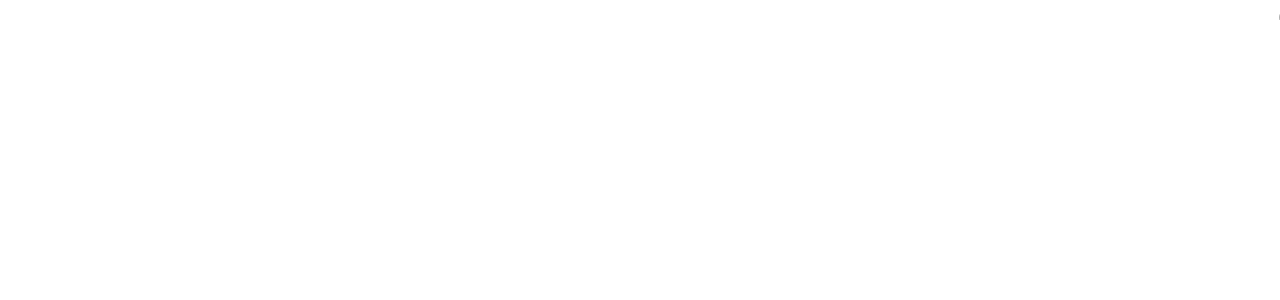
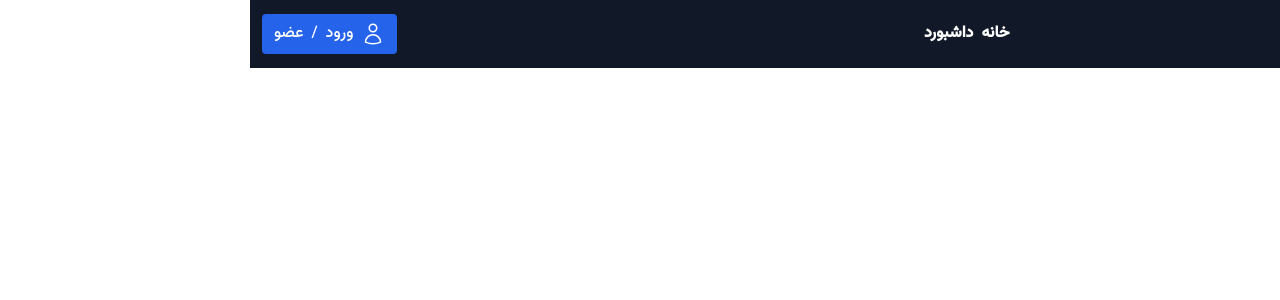
Before and after one commit to AliNikandish/FullStack-BlogApp-Nextjs14, a Next.js app: page / in a window 1280 px wide. Shown: the top 300 px of the page. Built offline with nearby package versions, Linux system fonts and the light colour scheme.

Commit message:
Feat: Add Navbar

```diff
--- a/app/layout.tsx
+++ b/app/layout.tsx
@@ -1,3 +1,4 @@
+import NavBar from '@/components/NavBar'
 import './globals.css'
 import type { Metadata } from 'next'
 
@@ -14,6 +15,7 @@
   return (
     <html lang="en">
       <body className='font-VazirMedium' dir='rtl'>
+        <NavBar/>
         {children}
       </body>
     </html>
--- /dev/null
+++ b/components/NavBar.tsx
@@ -0,0 +1,71 @@
+"use client";
+import Link from "next/link";
+import React, { useState } from "react";
+
+const NavBar = () => {
+
+  return (
+    <>
+      <div className="flex flex-wrap place-items-center">
+        <section className="relative mx-auto">
+          <nav className="flex justify-between bg-gray-900 text-white w-screen px-3 items-center">
+            <div className="px-5 xl:px-12 py-4 flex w-full items-center">
+              <Link className="text-3xl font-bold font-heading" href="#">
+                بلاگ
+              </Link>
+              <ul className="flex px-4 mx-auto font-semibold font-heading space-x-12 gap-x-2">
+                <li>
+                  <Link className="hover:text-gray-200" href="#">
+                    خانه
+                  </Link>
+                </li>
+                <li>
+                  <Link className="hover:text-gray-200" href="#">
+                    داشبورد
+                  </Link>
+                </li>
+              </ul>
+            </div>
+
+            <Link href='/' className=" flex gap-x-2 mr-6 items-center bg-blue-600 text-white px-3 py-2 rounded">
+              <svg
+                xmlns="http://www.w3.org/2000/svg"
+                fill="none"
+                viewBox="0 0 24 24"
+                strokeWidth={1.5}
+                stroke="currentColor"
+                className="w-6 h-6"
+              >
+                <path
+                  strokeLinecap="round"
+                  strokeLinejoin="round"
+                  d="M15.75 6a3.75 3.75 0 1 1-7.5 0 3.75 3.75 0 0 1 7.5 0ZM4.501 20.118a7.5 7.5 0 0 1 14.998 0A17.933 17.933 0 0 1 12 21.75c-2.676 0-5.216-.584-7.499-1.632Z"
+                />
+              </svg>
+              <p>ورود</p>
+              <span>/</span>
+              <p>عضو</p>
+            </Link>
+          </nav>
+        </section>
+      </div>
+      <div className="absolute bottom-0 right-0 mb-4 mr-4 z-10">
+        <div>
+          <a
+            title="Follow me on twitter"
+            href="https://www.twitter.com/asad_codes"
+            target="_blank"
+            className="block w-16 h-16 rounded-full transition-all shadow hover:shadow-lg transform hover:scale-110 hover:rotate-12"
+          >
+            <img
+              className="object-cover object-center w-full h-full rounded-full"
+              src="https://www.imore.com/sites/imore.com/files/styles/large/public/field/image/2019/12/twitter-logo.jpg"
+            />
+          </a>
+        </div>
+      </div>
+    </>
+  );
+};
+
+export default NavBar;
```
